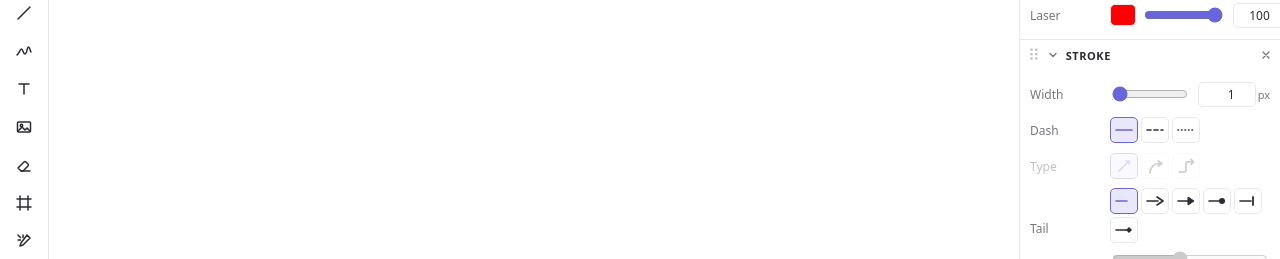
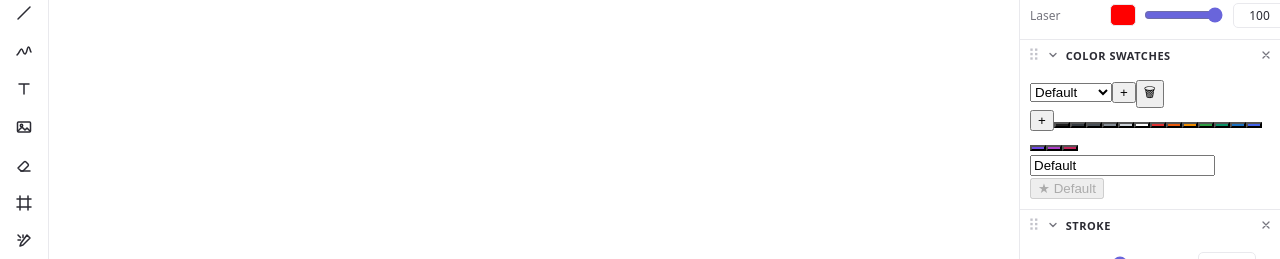
Before and after one commit to bobtherobot/flow, a React (Vite) app: page / in a window 1280 px wide. Shown: the part 441-700 px from the top of the page. Built offline with nearby package versions, Linux system fonts and the light colour scheme.

Commit message:
feat(swatches): register Color Swatches sub-panel in the dock

```diff
--- a/src/ui/panels/PanelsRoot.tsx
+++ b/src/ui/panels/PanelsRoot.tsx
@@ -6,6 +6,7 @@ import type { Unit } from "../../lib/units";
 import { useSelectionStyle } from "./useSelectionStyle";
 import { TransformPanel } from "./TransformPanel";
 import { ColorPanel } from "./ColorPanel";
+import { SwatchesPanel } from "./SwatchesPanel";
 import { StrokePanel } from "./StrokePanel";
 import { TextPanel } from "./TextPanel";
 import { AlignPanel } from "./AlignPanel";
@@ -40,6 +41,7 @@ export function PanelsRoot({ api, units, search, onChangeLaserColor }: PanelsRoo
   const defs: PanelDef[] = [
     { id: "transform", label: "Transform", render: () => <TransformPanel sel={sel} api={api} /> },
     { id: "color", label: "Color", render: () => <ColorPanel sel={sel} onChangeLaserColor={onChangeLaserColor} /> },
+    { id: "swatches", label: "Color Swatches", render: () => <SwatchesPanel /> },
     { id: "stroke", label: "Stroke", render: () => <StrokePanel sel={sel} units={units} /> },
     { id: "text", label: "Text", render: () => <TextPanel sel={sel} /> },
     { id: "align", label: "Align", render: () => <AlignPanel sel={sel} /> },
```
Also changed, not shown: 1 other file (tests, documents, lock files or other folders).
